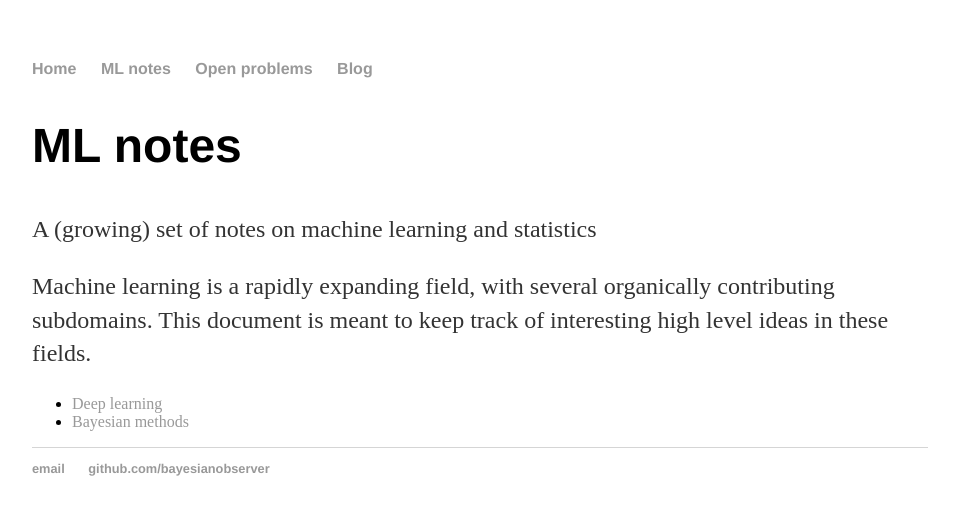
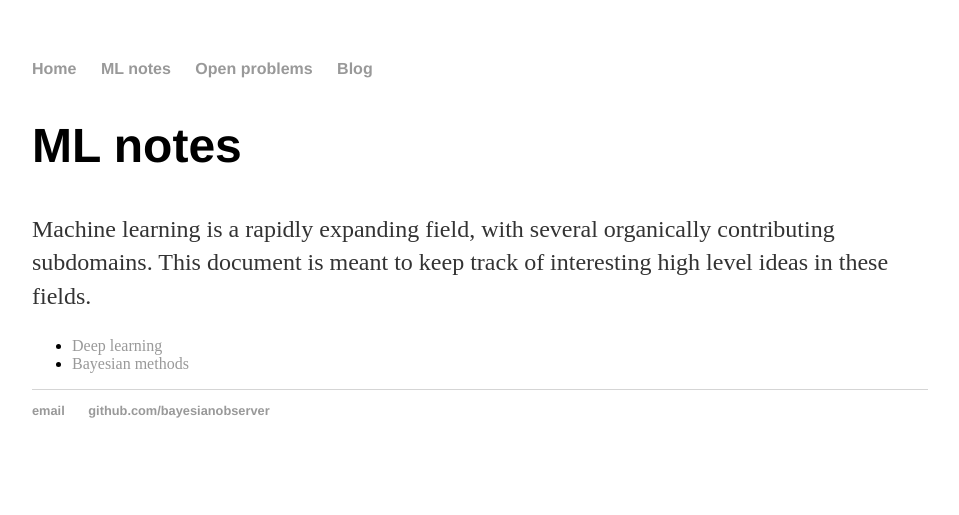
Before and after one commit to bayesianobserver/bayesianobserver.github.io, a Jekyll site: the page built from ml/notes.md, in a window 1280 px wide. Shown: the top 515 px of the page, without its empty margins (160-1119 px from the left). Built offline with Jekyll 4.4.1, drawn with Linux system fonts in a browser that asks for light colours.

Commit message:
Update notes.md

```diff
--- a/ml/notes.md
+++ b/ml/notes.md
@@ -4,11 +4,8 @@ title: ML notes
 ---
 
 <p class="message">
-  A (growing) set of notes on machine learning and statistics
+Machine learning is a rapidly expanding field, with several organically contributing subdomains. This document is meant to keep track of interesting high level ideas in these fields.
 </p>
-
-Machine learning is a rapidly expanding field, with several organically contributing subdomains. This document is meant to keep track of interesting high level ideas in these fields.
-
 
 - [Deep learning](/ml/deeplearning)
 - [Bayesian methods](/ml/bayesianmethods)
```
